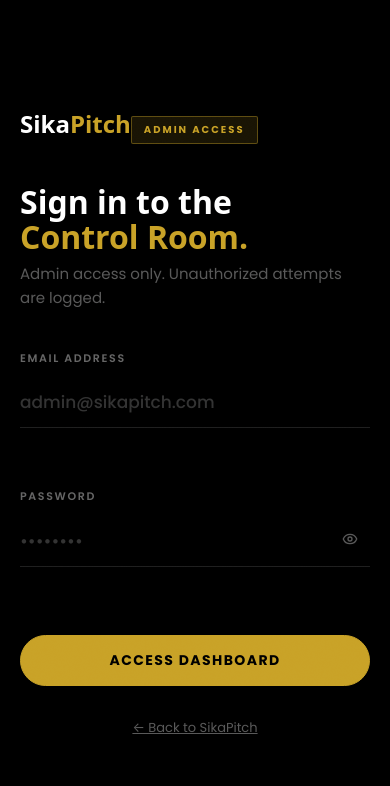
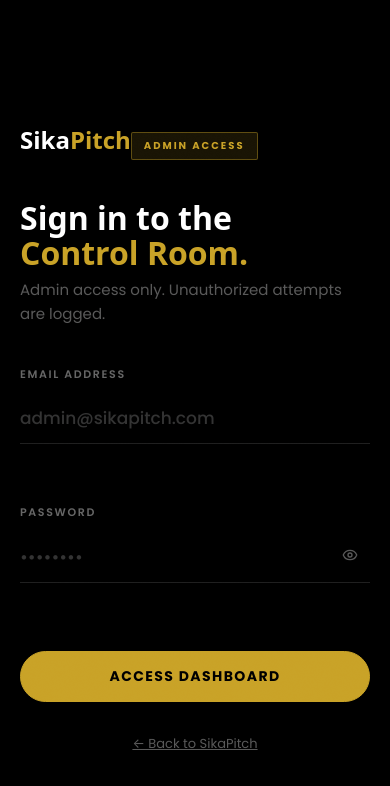
Before and after one commit to kobissna7/sikapitch, a React (Vite) app: page /admin/login in a window 390 px wide. Shown: the top 786 px of the page. Built offline with nearby package versions, Linux system fonts and the light colour scheme; a web font is replaced by a local one.

Commit message:
Fix auth form padding override on mobile screens

```diff
--- a/src/index.css
+++ b/src/index.css
@@ -772,7 +772,7 @@
   .display-md { font-size: clamp(1.625rem, 8vw, 2.5rem); }
   .btn { padding: 14px 24px; font-size: 0.8125rem; }
   .btn-lg { padding: 16px 28px; font-size: 0.875rem; }
-  .auth-form-col { padding: 36px 20px !important; }
+  .auth-form-col { padding: calc(var(--nav-h) + 24px) 20px 64px !important; }
   .data-table { min-width: 520px; font-size: 0.8125rem; }
   .data-table th, .data-table td { padding: 10px 12px; }
   .modal { padding: 24px 20px; }
```
